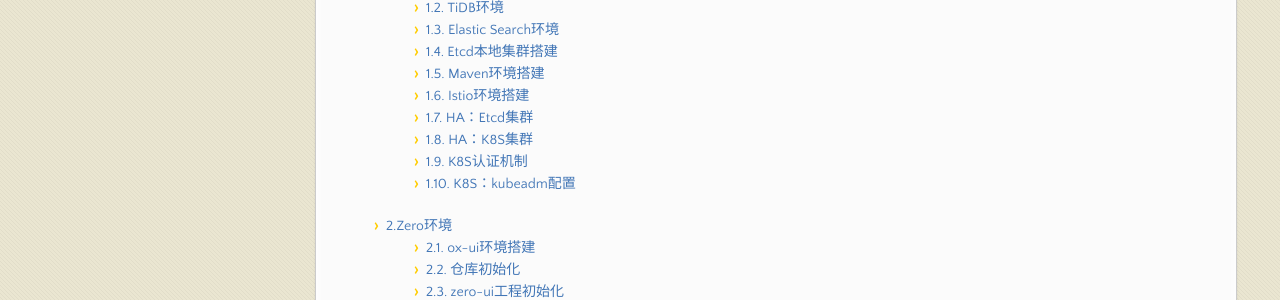
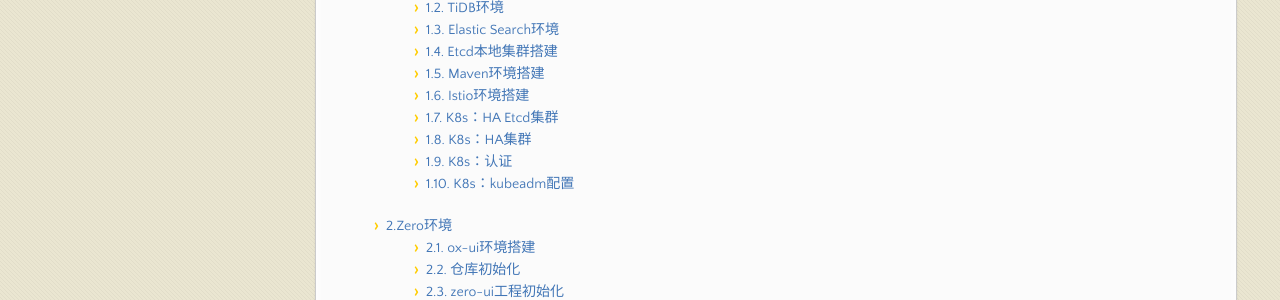
Before and after one commit to silentbalanceyh/mi-kb, a Jekyll site: the page built from SUMMARY.md, in a window 1280 px wide and 900 px high. Shown: the part 345-645 px from the top of the window. Built offline with Jekyll 4.4.1, drawn with Linux system fonts in a browser that asks for light colours; our own code applies the rules of GitHub Pages for plain Markdown files.

```diff
--- a/SUMMARY.md
+++ b/SUMMARY.md
@@ -9,10 +9,10 @@
     * [1.4. Etcd本地集群搭建](environment/environment-dependency/004.etcd.md)
     * [1.5. Maven环境搭建](environment/environment-dependency/005.maven.md)
     * [1.6. Istio环境搭建](/environment/environment-dependency/006.istio.md)
-    * [1.7. HA：Etcd集群](/environment/environment-dependency/007.etcd-ha.md)
-    * [1.8. HA：K8S集群](/environment/environment-dependency/008.k8s.md)
-    * [1.9. K8S认证机制](/environment/environment-dependency/009.k8s-token.md)
-    * [1.10. K8S：kubeadm配置](/environment/environment-dependency/010.k8s-kubeadm.md)
+    * [1.7. K8s：HA Etcd集群](/environment/environment-dependency/007.etcd-ha.md)
+    * [1.8. K8s：HA集群](/environment/environment-dependency/008.k8s.md)
+    * [1.9. K8s：认证](/environment/environment-dependency/009.k8s-token.md)
+    * [1.10. K8s：kubeadm配置](/environment/environment-dependency/010.k8s-kubeadm.md)
 * [2.Zero环境](environment/environment-zero/000.index.md)
     * [2.1. ox-ui环境搭建](/environment/environment-zero/001.ox-ui.md)
     * [2.2. 仓库初始化](/environment/environment-zero/002.initialize.md)
```
Also changed, not shown: configs/sorts.json (+8 -8 lines), environment/main.md (+4 -4 lines), execution/k8s/002.cri.md (added, +3 -0 lines), execution/k8s/002.kubeadm.md (deleted, +0 -36 lines), execution/main.md (+1 -0 lines), .auto_links.json.
